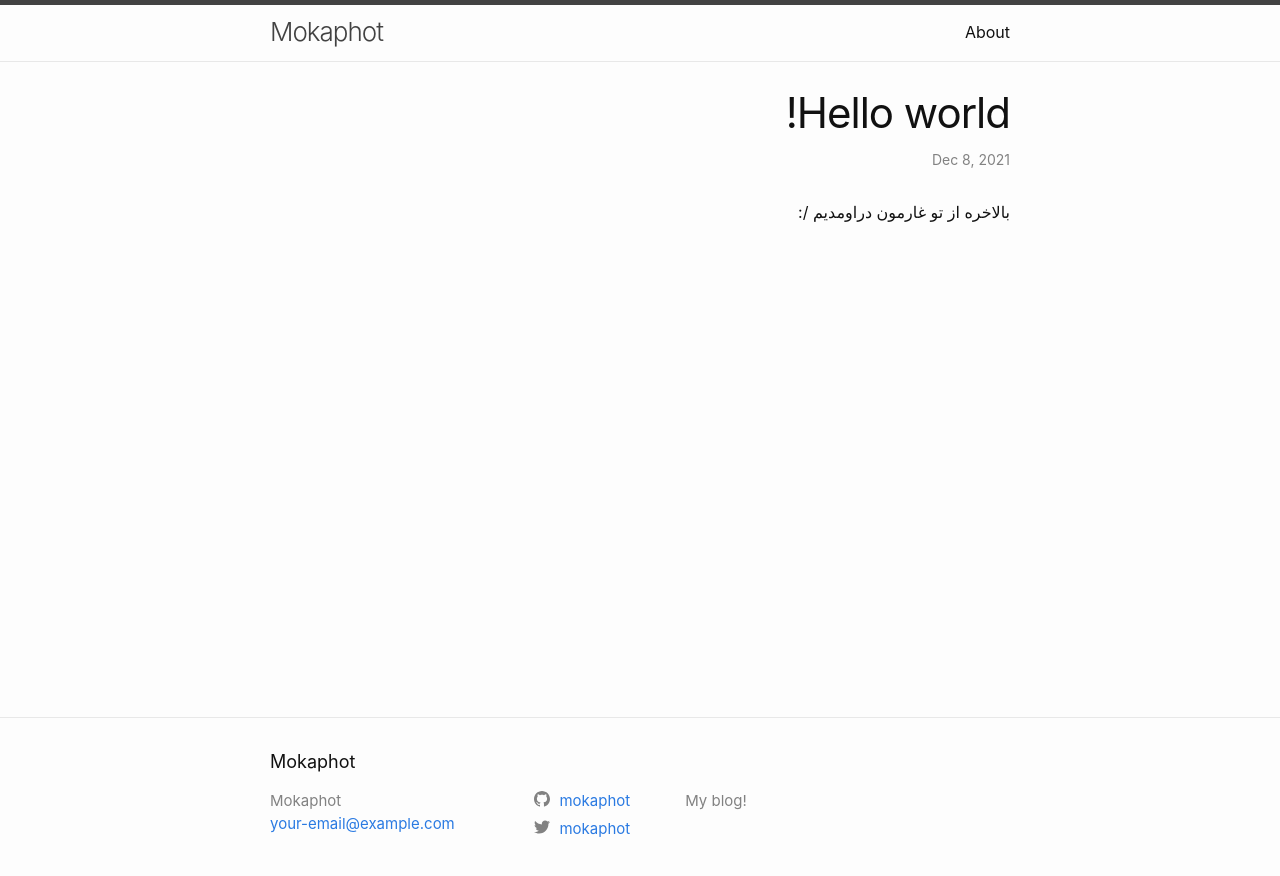
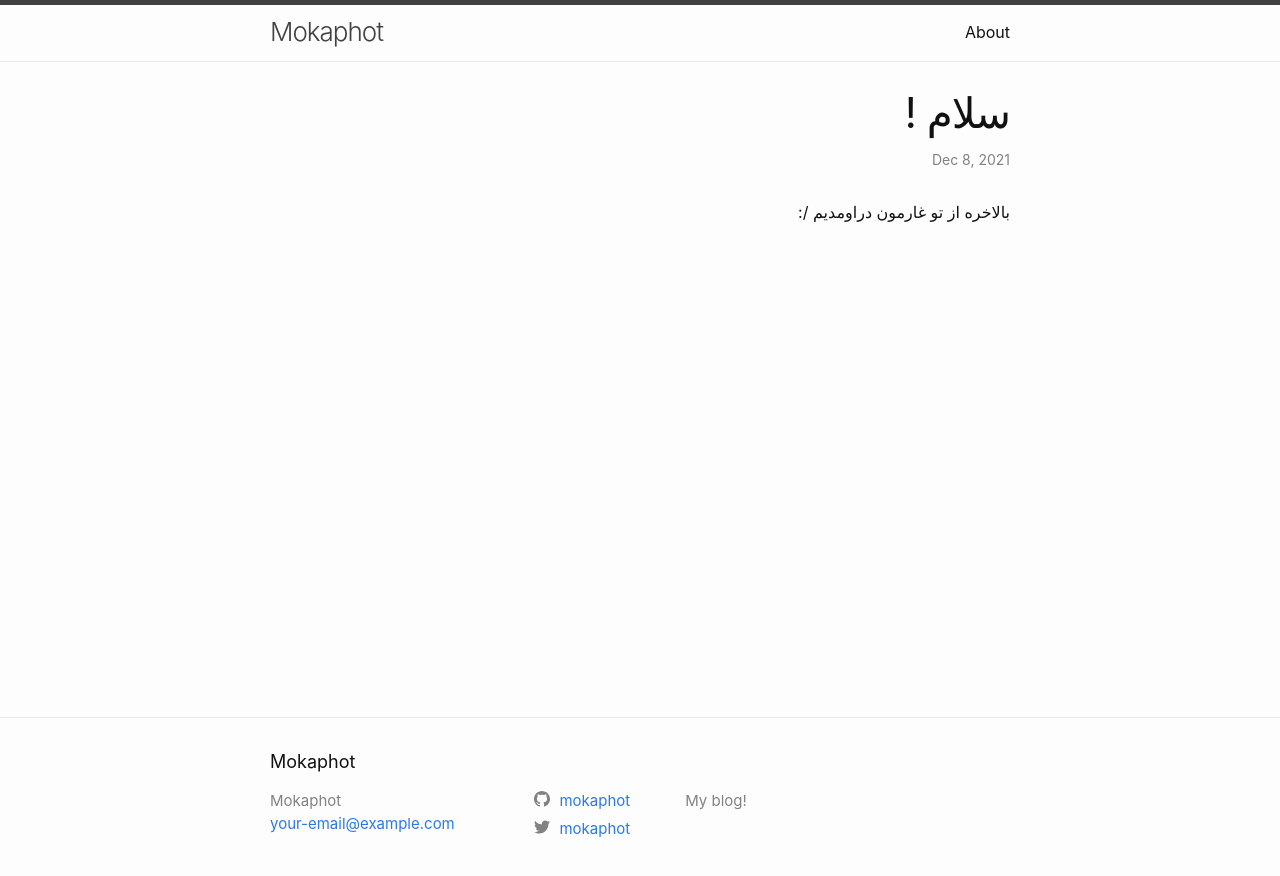
Before and after one commit to narmenj/narmenj.github.io, a Jekyll site: the page built from _posts/2021-12-08-welcome-to-jekyll.markdown, in a window 1280 px wide. Shown: the top 876 px of the page. Built offline with Jekyll 4.4.1, drawn with Linux system fonts in a browser that asks for light colours.

Commit message:
Initial Commit

```diff
--- a/_posts/2021-12-08-welcome-to-jekyll.markdown
+++ b/_posts/2021-12-08-welcome-to-jekyll.markdown
@@ -1,8 +1,8 @@
 ---
 layout: post
 lang: fa
-title:  "Hello world!"
+title:  "سلام !"
 date:   2021-12-08 14:45:41 +0000
-categories: daily notes
+categories: مطالب روزمره
 ---
 بالاخره از تو غارمون دراومدیم /:
```
